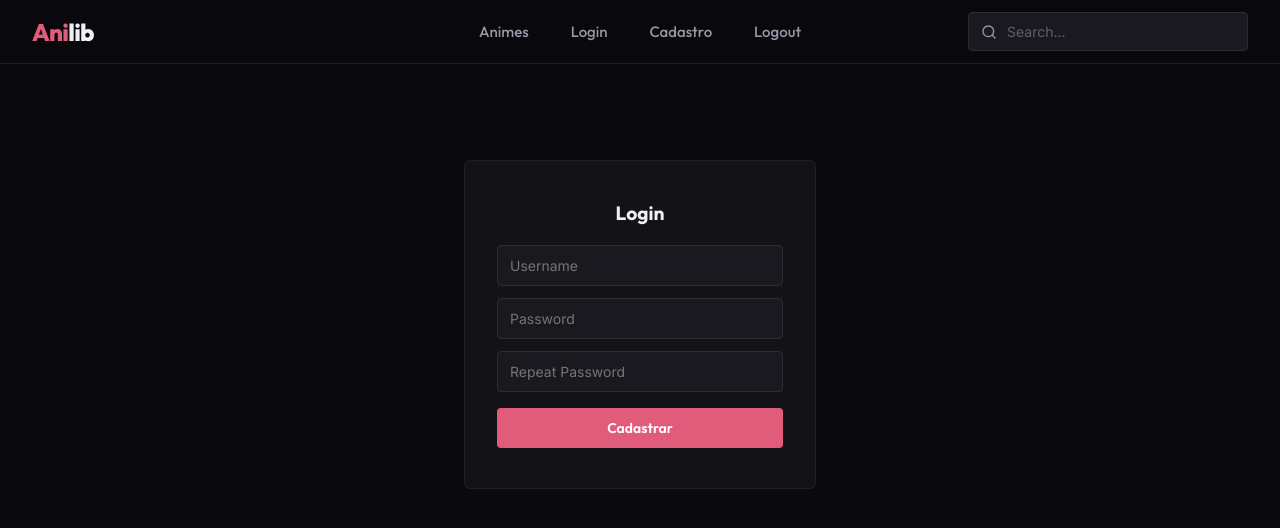
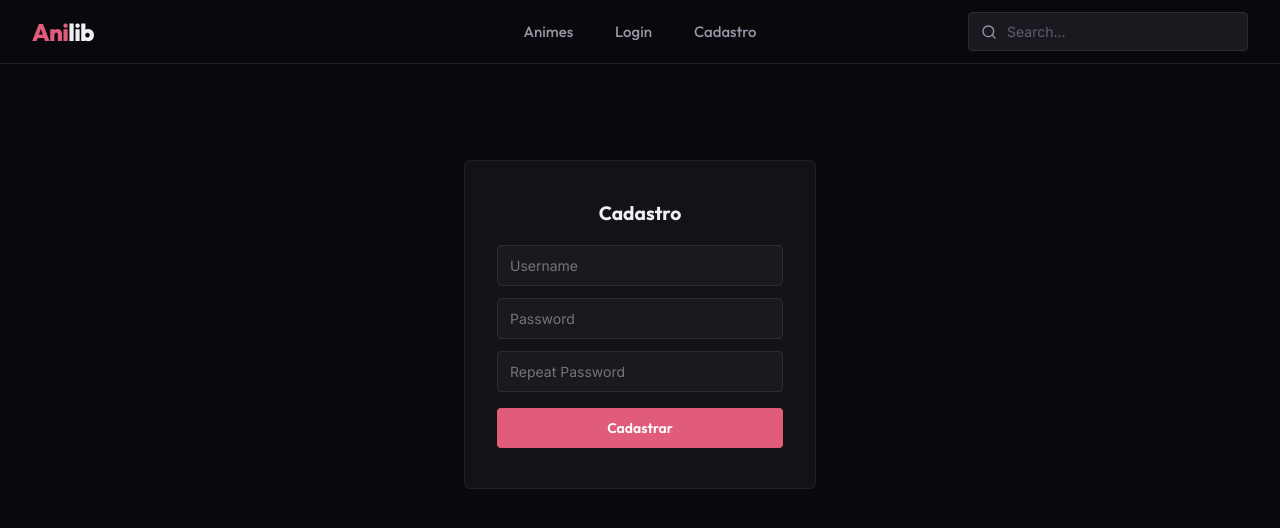
Before and after one commit to claujunior/animeweb, a React (Vite) app: page /cadastro in a window 1280 px wide. Shown: the top 528 px of the page. Built offline with nearby package versions, Linux system fonts and the light colour scheme.

Commit message:
tudo certo cadastro login

```diff
--- a/src/components/cadastro.jsx
+++ b/src/components/cadastro.jsx
@@ -1,17 +1,19 @@
-import { useState } from 'react'
+import { useState,useRef } from 'react'
 import { cadastroapi} from '../api/users'
 import { useNavigate } from 'react-router-dom'
 
 function Cadastro() {
-    const [username, setUsername] = useState("")
-    const [password, setPassword] = useState("")
-    const [password1, setPassword1] = useState("")
+
     const [alerta, setAlerta] = useState("")
     const navigate = useNavigate()
-
+    const usernameRef = useRef(null)
+    const passwordRef = useRef(null)
+    const passwordRef1 = useRef(null)
     async function handleSubmit(e) {
     e.preventDefault()
-
+    const username = usernameRef.current.value
+    const password = passwordRef.current.value
+    const password1 = passwordRef1.current.value
     if (!username || !password) {
         setAlerta("Preencha usuário e senha")
         return
@@ -23,33 +25,17 @@ function Cadastro() {
     try {
         const data = await cadastroapi(username, password);
         alert("Cadastro feito.");
-        navigate('/animes')
+        navigate('/login')
     } catch (err) {
         setAlerta(err.message);
     }
     }
     return (
         <form className="login" onSubmit={handleSubmit}>
-            <h1>Login</h1>
-            <input
-                type="text"
-                placeholder="Username"
-                value={username}
-                onChange={(e) => setUsername(e.target.value)}
-            />
-            <input
-                type="password"
-                placeholder="Password"
-                value={password}
-                onChange={(e) => setPassword(e.target.value)}
-            />
-            <input
-                type="password"
-                placeholder="Repeat Password"
-                value={password1}
-                onChange={(e) => setPassword1(e.target.value)}
-            />
-
+            <h1>Cadastro</h1>
+            <input ref={usernameRef} type="text" placeholder="Username" />
+            <input ref={passwordRef} type="password" placeholder="Password" />
+            <input ref={passwordRef1} type="password" placeholder="Repeat Password" />
             <button type="submit">Cadastrar</button>
             {alerta && <p id="alerta">{alerta}</p>}
         </form>
--- a/src/components/nav/navbar.jsx
+++ b/src/components/nav/navbar.jsx
@@ -15,9 +15,9 @@ function Navbar({ logado, setLogado}) {
         {logado && <Link to="/perfil">Perfil</Link>}
         {!logado && <Link to="/login">Login</Link>}
         {!logado && <Link to="/cadastro">Cadastro</Link>}
-        <Link to="/login" onClick={handleLogout}>
+        {logado && <Link to="/login" onClick={handleLogout}>
         Logout
-        </Link>
+        </Link>}
       </nav>
       <Search/>
     </header>
```
